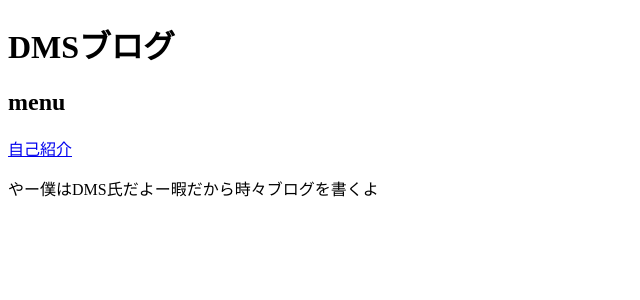
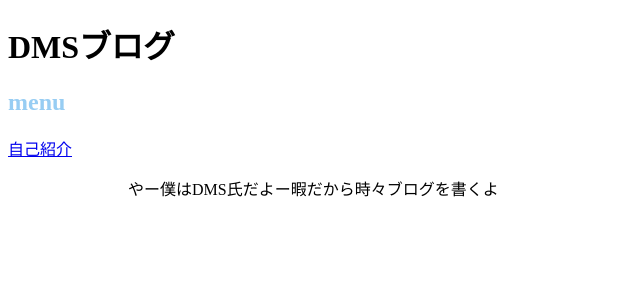
Before and after one commit to tuna2134/siteshot, a Python web app: template templates/index.html in a window 1280 px wide. Shown: the top 300 px of the page, without its empty margins (0-640 px from the left). Run offline with Jinja, Linux system fonts and the light colour scheme; the template is opened without the code that fills it, so the values that code supplies are empty.

Commit message:
Update style.css

```diff
--- a/static/css/style.css
+++ b/static/css/style.css
@@ -3,3 +3,12 @@
 html {
   font-size: 100%;
 }
+
+.menu {
+  flex-direction: column;
+  color: #97cdf3;
+}
+
+.content {
+  margin-left: 120px;
+}
```
